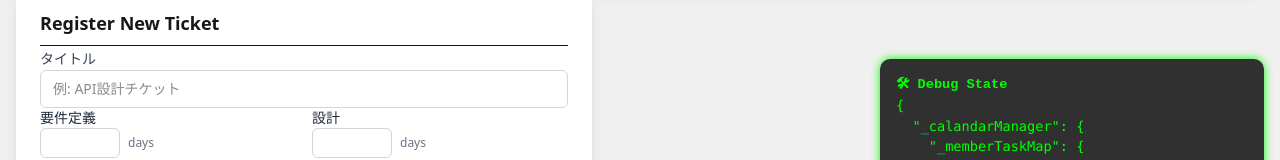
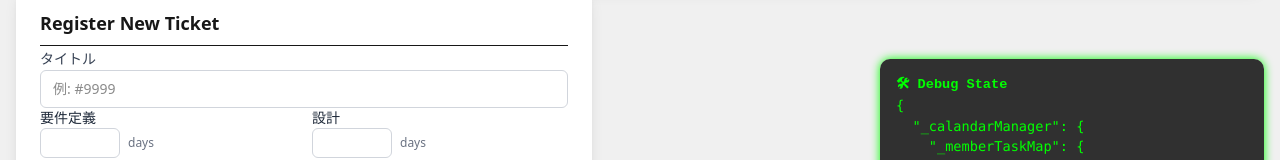
Before and after one commit to Yasu0812/schedule_maker, a Next.js app: page / in a window 1280 px wide. Shown: the part 425-585 px from the top of the page. Built offline with nearby package versions, Linux system fonts and the light colour scheme.

Commit message:
Update placeholder text for title input in TicketRegistrationBox

```diff
--- a/src/app/components/ticket/TicketRegistrationBox.tsx
+++ b/src/app/components/ticket/TicketRegistrationBox.tsx
@@ -39,7 +39,7 @@ export default function TicketRegistrationBox(props: {
                 <label className="text-sm font-medium text-gray-700">タイトル</label>
                 <input
                     type="text"
-                    placeholder="例: API設計チケット"
+                    placeholder="例: #9999"
                     className="w-full border border-gray-300 rounded-md px-3 py-2 text-sm focus:outline-none focus:ring-2 focus:ring-green-400"
                     name="title"
                     required
```
